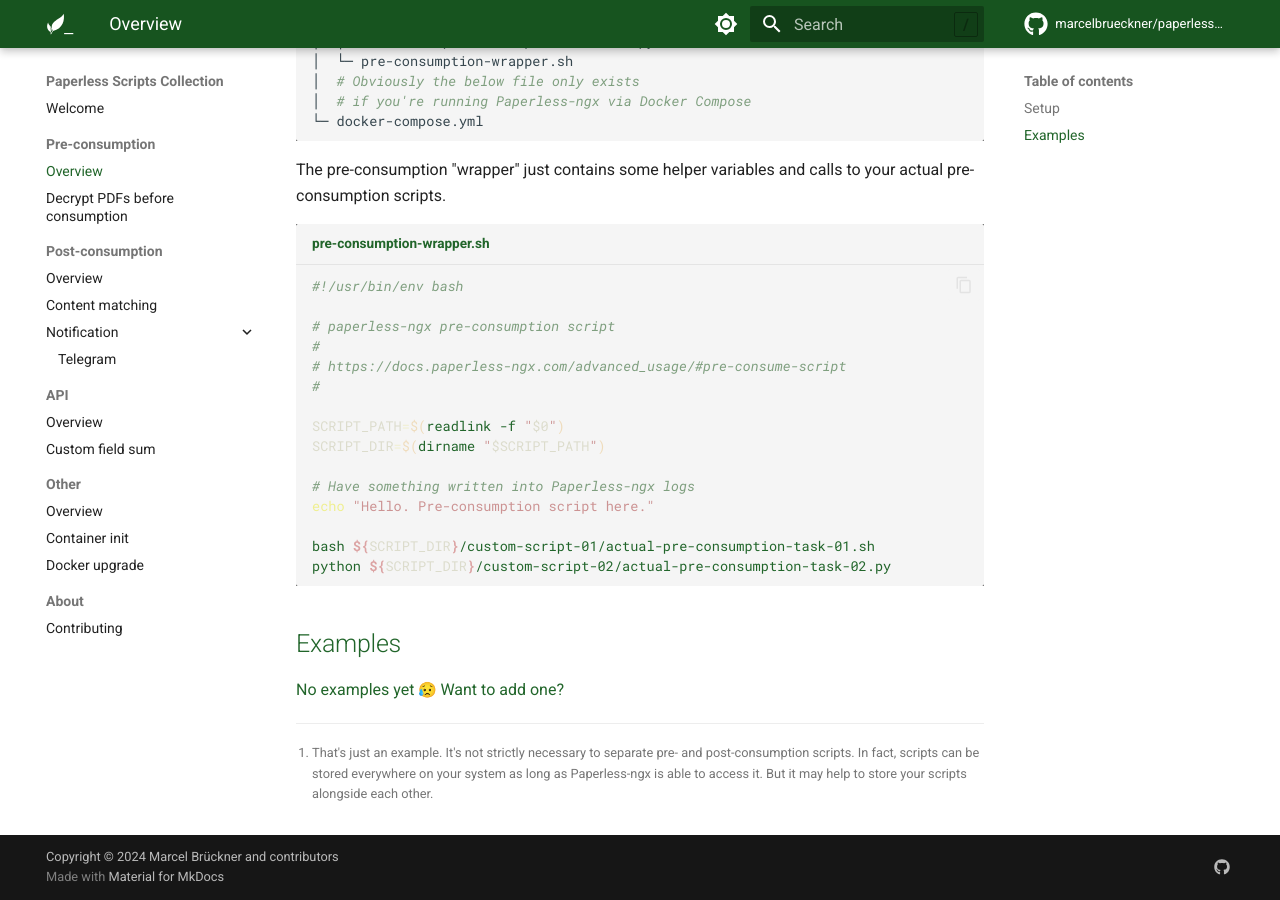
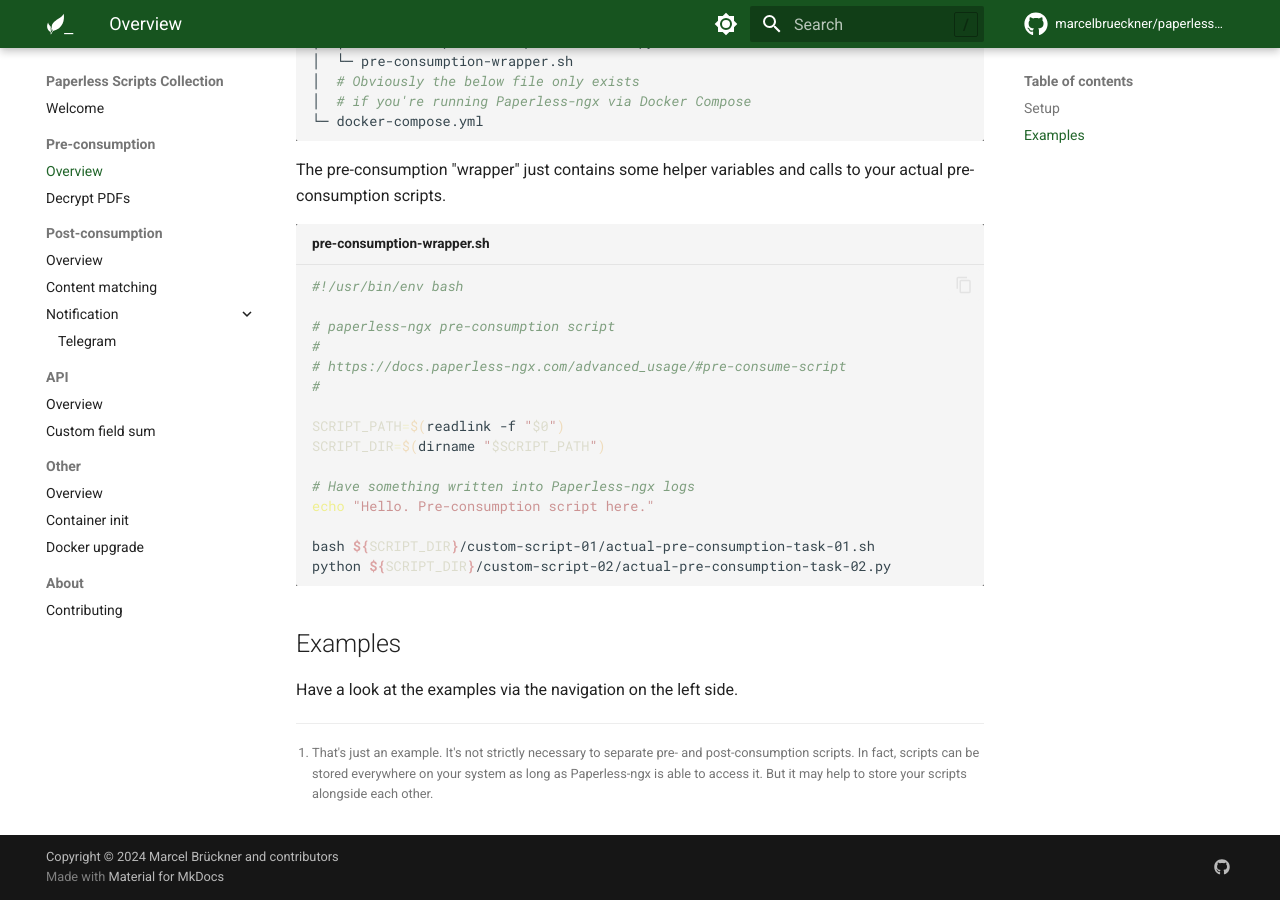
Before and after one commit to marcelbrueckner/paperless.sh, an MkDocs documentation site: the page built from docs/pre-consumption/README.md, in a window 1280 px wide and 900 px high, scrolled down 556 px. Built offline with MkDocs 1.6.1 and Material for MkDocs 9.7.7, drawn with Linux system fonts in a browser that asks for light colours; emoji names are drawn with the system emoji font; plug-ins that fetch from the network failed and are left out; comment, search, counter and statistics services are not loaded.

Commit message:
docs: incorporate comments from PR
Markdown was also linted

````diff
--- a/docs/pre-consumption/README.md
+++ b/docs/pre-consumption/README.md
@@ -30,7 +30,9 @@
 ```
 
 The pre-consumption "wrapper" just contains some helper variables and calls to your actual pre-consumption scripts.
-<a name="pre-consumption-wrapper" />
+
+<a name="pre-consumption-wrapper"></a>
+
 ```bash title="pre-consumption-wrapper.sh"
 #!/usr/bin/env bash
 
@@ -51,4 +53,4 @@
 
 ## Examples
 
-No examples yet :disappointed_relieved: [Want to add one?](../about/contributing.md)
+Have a look at the examples via the navigation on the left side.
````
Also changed, not shown: docs/pre-consumption/decrypt-pdf.md (+6 -0 lines), 1 other file.
